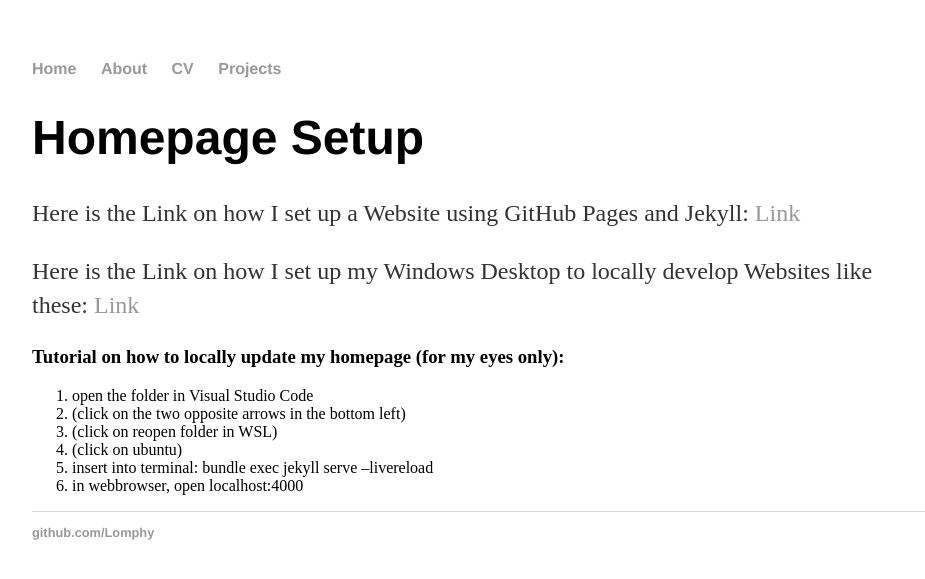
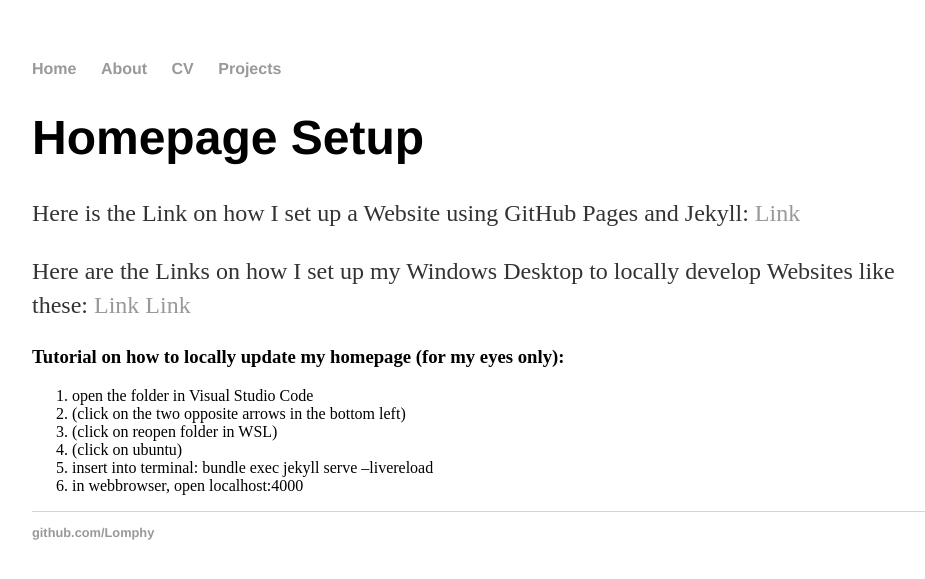
Before and after one commit to Lomphy/Lomphy.github.io, a Jekyll site: the page built from projects/HomepageSetup.md, in a window 1280 px wide. Shown: the top 579 px of the page, without its empty margins (160-1085 px from the left). Built offline with Jekyll 4.4.1, drawn with Linux system fonts in a browser that asks for light colours.

Commit message:
fix: added additional link

```diff
--- a/projects/HomepageSetup.md
+++ b/projects/HomepageSetup.md
@@ -5,7 +5,7 @@ title: "Homepage Setup"
 
 Here is the Link on how I set up a Website using GitHub Pages and Jekyll: [Link](http://jmcglone.com/guides/github-pages/)
 
-Here is the Link on how I set up my Windows Desktop to locally develop Websites like these: [Link](https://medium.com/@hjgraca/using-wsl2-visual-studio-code-for-jekyll-blogging-on-windows-10-99489deb4650)
+Here are the Links on how I set up my Windows Desktop to locally develop Websites like these: [Link](https://medium.com/@hjgraca/using-wsl2-visual-studio-code-for-jekyll-blogging-on-windows-10-99489deb4650) [Link](https://jekyllrb.com/docs/step-by-step/01-setup/)
 
 ### Tutorial on how to locally update my homepage (for my eyes only):
 
```
